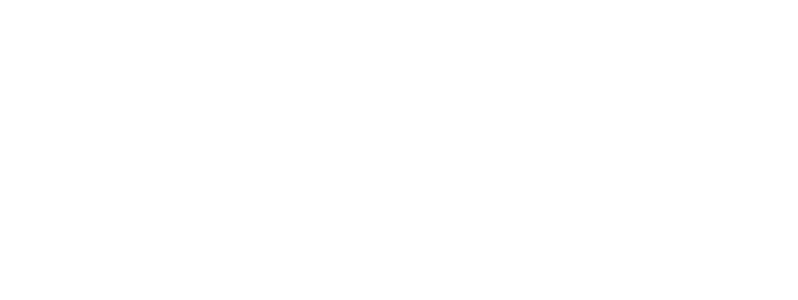
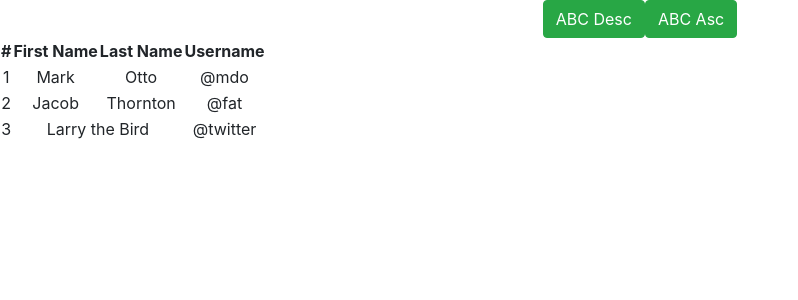
Before and after one commit to camRight/employee_react_dev, a React (Create React App) app in the folder client/: page / in a window 1280 px wide. Shown: the top 300 px of the page, without its empty margins (0-798 px from the left). Built offline with nearby package versions, Linux system fonts and the light colour scheme; no server answers.

Commit message:
react-bootstrap import in index.js

```diff
--- a/client/package.json
+++ b/client/package.json
@@ -6,7 +6,10 @@
     "@testing-library/jest-dom": "^5.11.9",
     "@testing-library/react": "^11.2.5",
     "@testing-library/user-event": "^12.8.3",
+    "axios": "^0.21.1",
+    "bootstrap": "^4.6.0",
     "react": "^17.0.1",
+    "react-bootstrap": "^1.5.2",
     "react-dom": "^17.0.1",
     "react-scripts": "4.0.3",
     "web-vitals": "^1.1.1"
--- a/client/src/App.js
+++ b/client/src/App.js
@@ -1,10 +1,11 @@
 
 import './App.css';
+import Home from "./Pages/Home";
 
 function App() {
   return (
     <div className="App">
-
+      <Home />
     </div>
   );
 }
--- a/client/src/Pages/Home.js
+++ b/client/src/Pages/Home.js
@@ -1,5 +1,5 @@
 import Button from "../Components/Button/Button";
-import DisplayTable from "../Components/Table/Table";
+import DisplayTable from "../Components/DisplayTable/DisplayTable";
 import React, { Component } from "react";
 import API from "../utils/API";
 
--- a/client/src/index.js
+++ b/client/src/index.js
@@ -2,6 +2,7 @@ import React from 'react';
 import ReactDOM from 'react-dom';
 import './index.css';
 import App from './App';
+import 'bootstrap/dist/css/bootstrap.min.css';
 
 
 ReactDOM.render(
```
Also changed, not shown: 1 other file (tests, documents, lock files or other folders).
